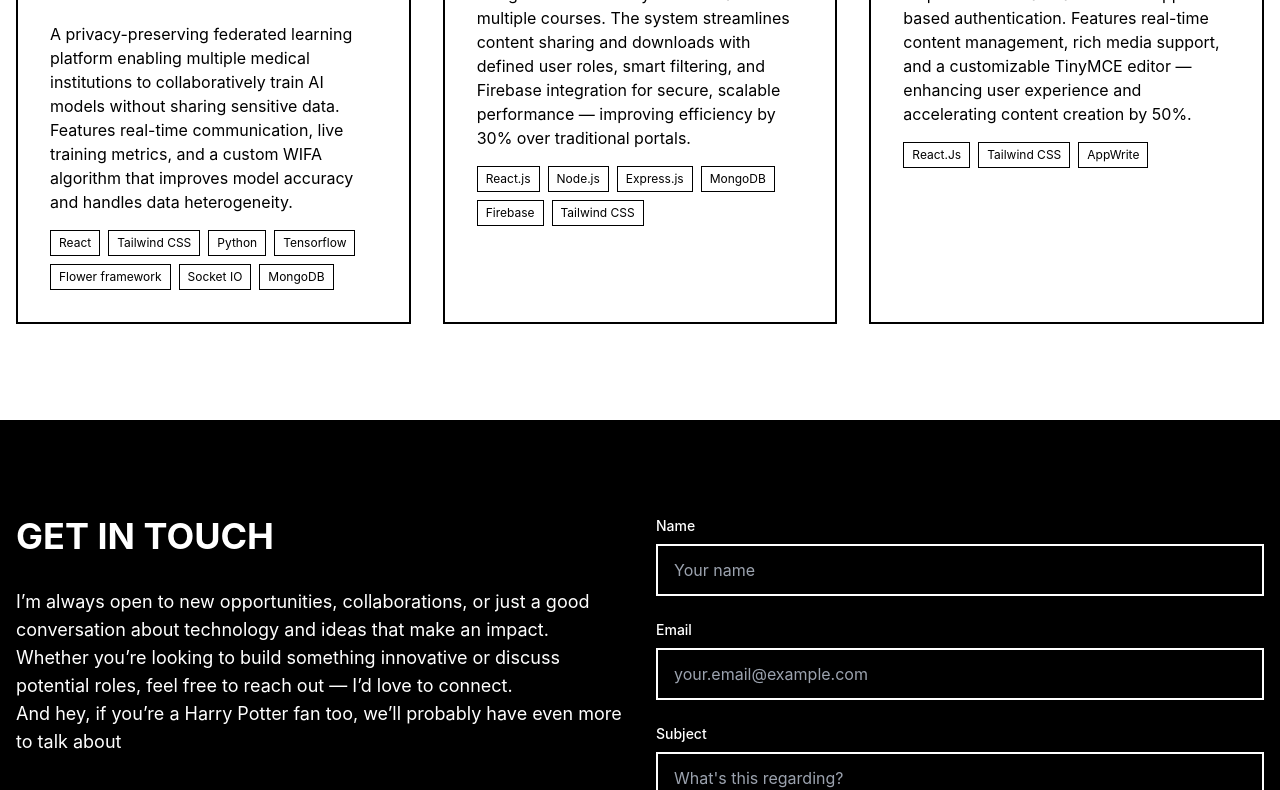
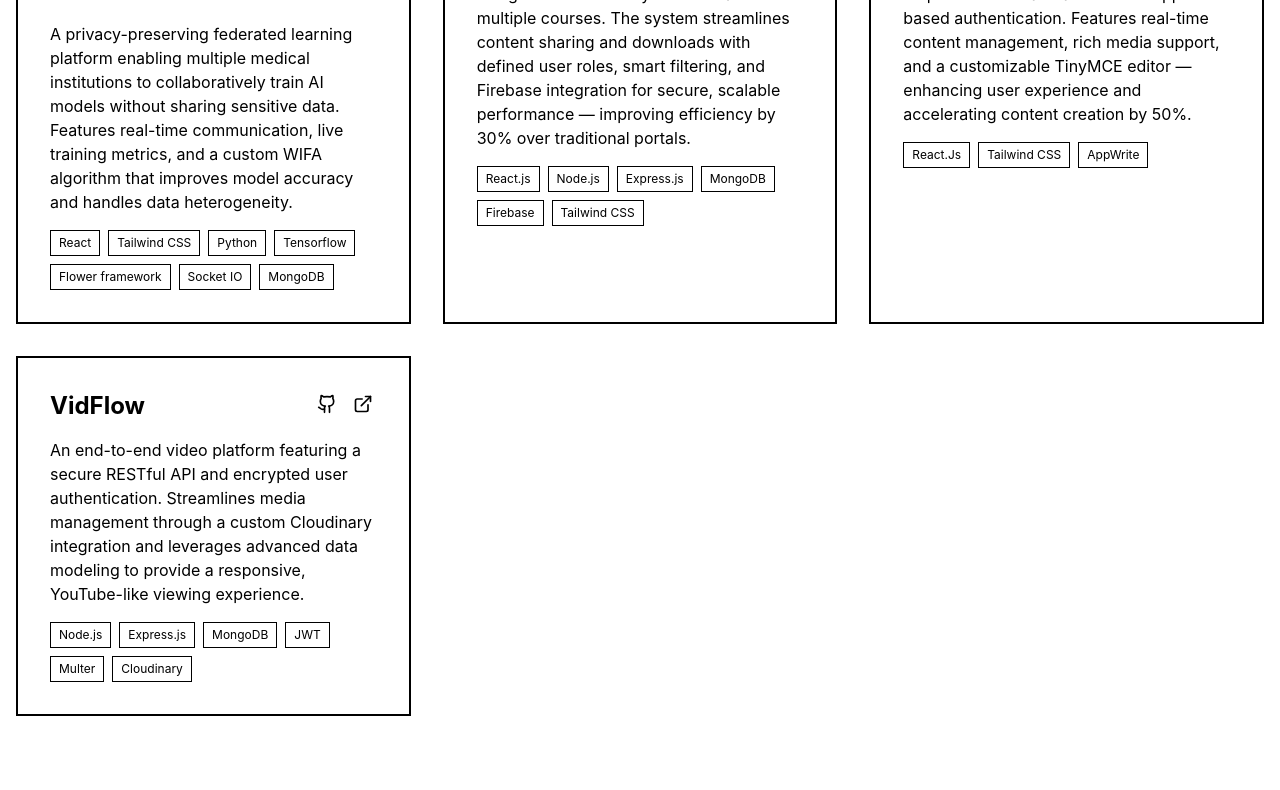
Before and after one commit to shreyashhh11/Portfolio-B-W, a React (Vite) app: page / in a window 1280 px wide. Shown: the part 2000-2790 px from the top of the page. Built offline with nearby package versions, Linux system fonts and the light colour scheme.

Commit message:
added vidflow project

```diff
--- a/src/App.jsx
+++ b/src/App.jsx
@@ -28,6 +28,27 @@ const projects = [
     link: "https://github.com/shreyashhh11/Blog",
     github: "https://github.com/shreyashhh11/Blog"
   },
+  {
+    title: " VidFlow",
+    description: "An end-to-end video platform featuring a secure RESTful API and encrypted user authentication. Streamlines media management through a custom Cloudinary integration and leverages advanced data modeling to provide a responsive, YouTube-like viewing experience.",
+    tech: ["Node.js", "Express.js", "MongoDB", "JWT", "Multer", "Cloudinary"],
+    link: "https://github.com/shreyashhh11/Utube",
+    github: "https://github.com/shreyashhh11/Utube"
+  },
+  // {
+  //   title: " ContextIQ",
+  //   description: "An AI-driven document intelligence platform that transforms unstructured files into a searchable knowledge base using OpenAI embeddings. Engineered a high-speed pipeline for multi-format text extraction (PDF, TXT, MD) and automated chunking, enabling high-precision semantic search.",
+  //   tech: ["React", "Node.js", "Express.js", "SQLite", "OpenAI API", "Tailwind CSS", "PDF-Parse", "Multer"],
+  //   link: "https://github.com/shreyashhh11/RapidQuest",
+  //   github: "https://github.com/shreyashhh11/RapidQuest"
+  // },
+  // {
+  //   title: " Plane-Shooter 2D game",
+  //   description: "An AI-driven document intelligence platform that transforms unstructured files into a searchable knowledge base using OpenAI embeddings. Engineered a high-speed pipeline for multi-format text extraction (PDF, TXT, MD) and automated chunking, enabling high-precision semantic search.",
+  //   tech: ["React", "Node.js", "Express.js", "SQLite", "OpenAI API", "Tailwind CSS", "PDF-Parse", "Multer"],
+  //   link: "https://github.com/shreyashhh11/java-2D-Game",
+  //   github: "https://github.com/shreyashhh11/java-2D-Game"
+  // },
 ];
 
 const techStack = [
```
